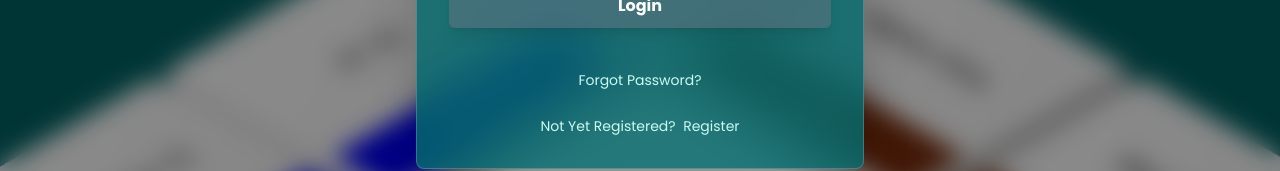
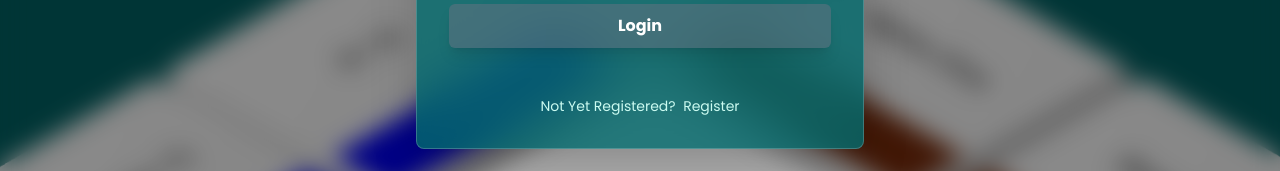
Before and after one commit to jadavpur-university-ed-cell/realeweekend5, a Next.js app: page /login in a window 1280 px wide. Shown: the part 458-629 px from the top of the page. Built offline with nearby package versions, Linux system fonts and the light colour scheme; no server answers.

Commit message:
removed forgot password (if you forget you ded)

```diff
--- a/app/login/page.tsx
+++ b/app/login/page.tsx
@@ -125,9 +125,9 @@ export default function Login() {
             </button>
 
             <div className="text-center mt-4">
-              <a href="#" className="text-sm text-teal-100 hover:text-white hover:underline transition-colors">
+              {/* <a href="#" className="text-sm text-teal-100 hover:text-white hover:underline transition-colors">
                 Forgot Password?
-              </a>
+              </a> */}
             </div>
             <div className="text-center mt-4 text-sm text-teal-100 hover:text-white transition-colors">
               Not Yet Registered? &nbsp;
```
